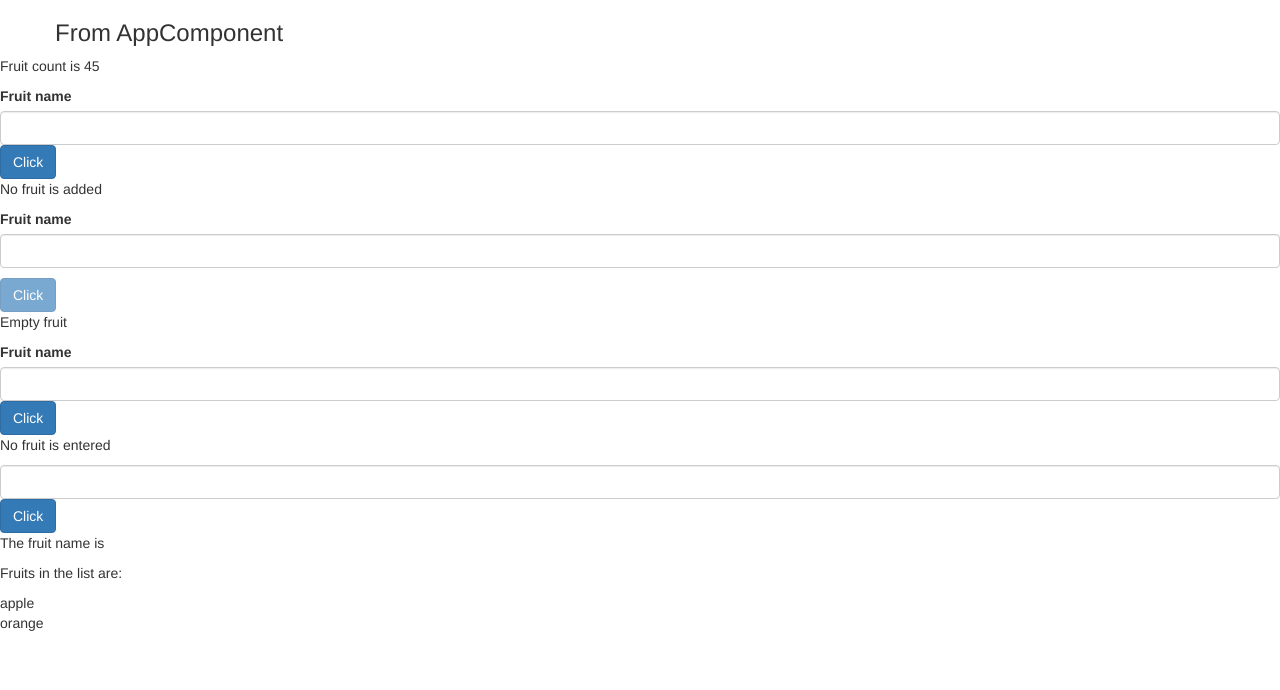
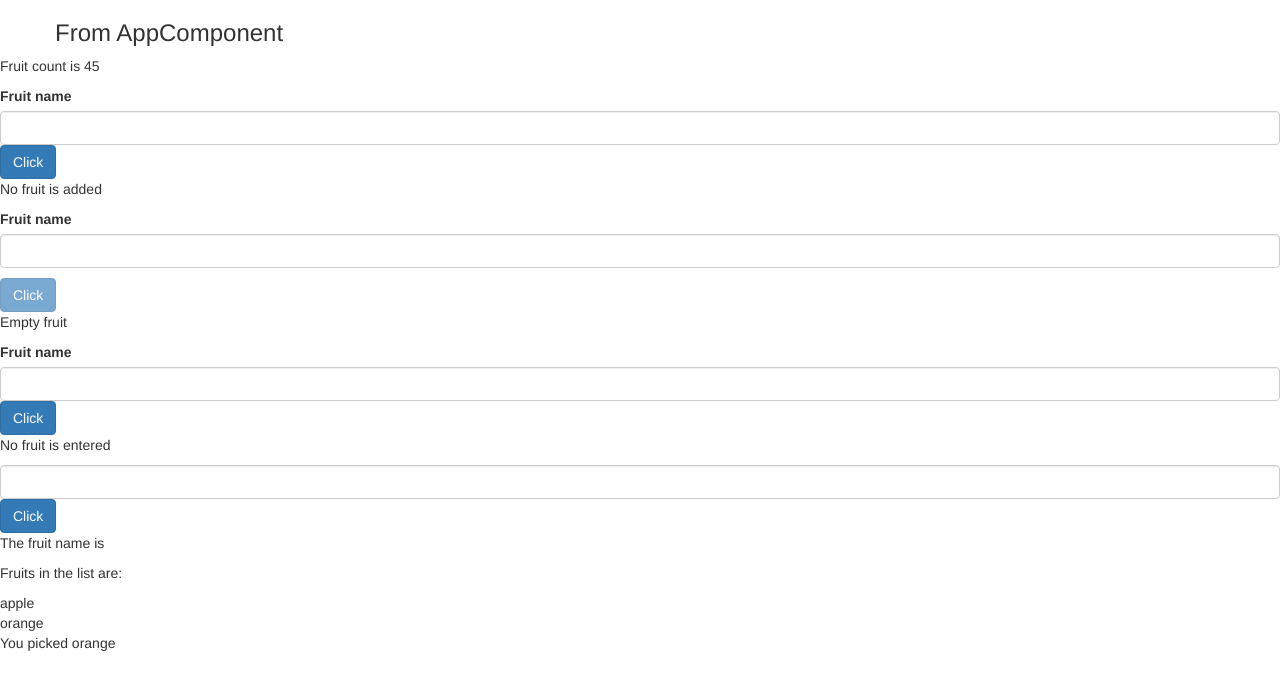
Before and after one commit to NagarjunK98/Angular-learning, an Angular app in the folder first-app/: page / in a window 1280 px wide. Shown: the top 690 px of the page. Built offline with nearby package versions, Linux system fonts and the light colour scheme.

Commit message:
ngSwitch directives

```diff
--- a/first-app/src/app/fruits/fruits.component.html
+++ b/first-app/src/app/fruits/fruits.component.html
@@ -53,3 +53,11 @@
 <!--ngFor example-->
 <p>Fruits in the list are:</p>
 <div *ngFor="let i of fruits">{{ i }}</div>
+
+<!--ngSwitch example-->
+<div [ngSwitch]="fruitPick">
+  <div *ngSwitchCase="'mango'">You picked mango</div>
+  <div *ngSwitchCase="'orange'">You picked orange</div>
+  <div *ngSwitchCase="'banana'">You picked banana</div>
+  <div *ngSwitchDefault>pick again </div>
+</div>
--- a/first-app/src/app/fruits/fruits.component.ts
+++ b/first-app/src/app/fruits/fruits.component.ts
@@ -15,6 +15,7 @@ export class FruitComponent {
   displayStatus = false;
   color = '';
   fruits = ['apple', 'orange'];
+  fruitPick = 'orange';
   getName() {
     const a = [1, 2, 3, 4, 5, 6, 7, 8, 9];
     let result = 0;
```
